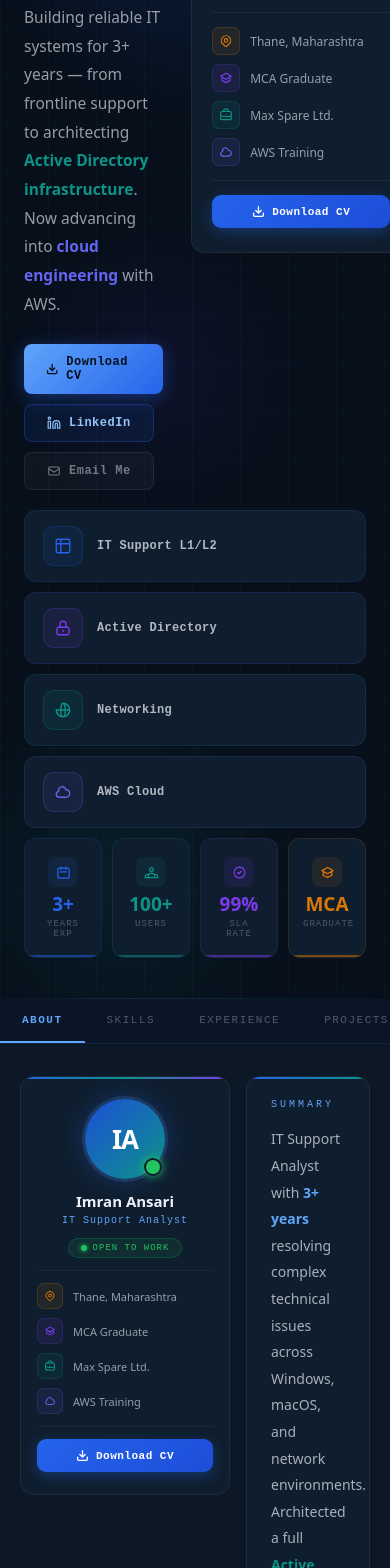
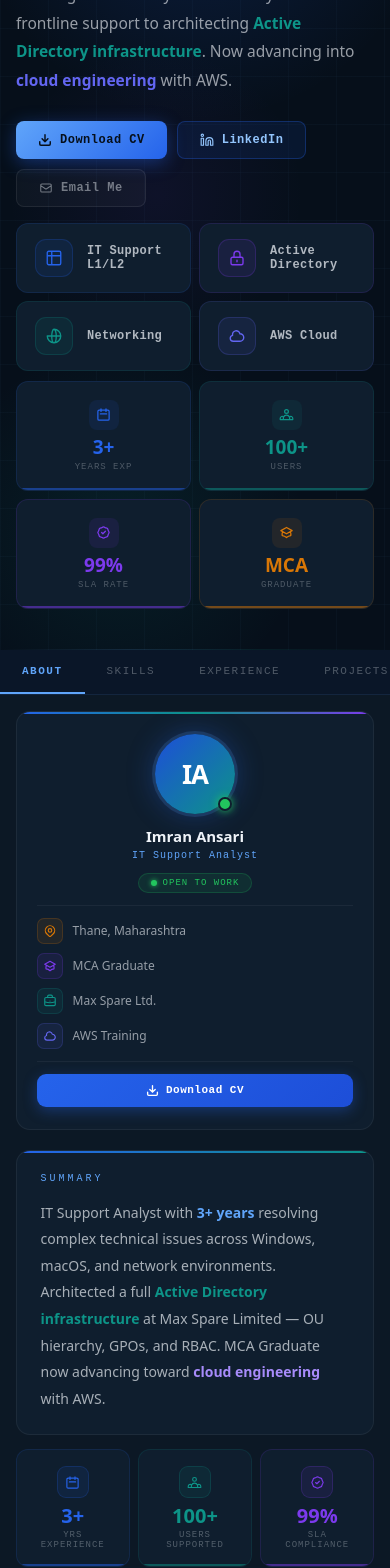
Before and after one commit to Immu06/imran-portfolio, a React (Vite) app: page / in a window 390 px wide. Shown: the part 260-1828 px from the top of the page. Built offline with nearby package versions, Linux system fonts and the light colour scheme.

Commit message:
Mobile responsive fixes

```diff
--- a/src/App.jsx
+++ b/src/App.jsx
@@ -1,4 +1,31 @@
 import { useState, useEffect } from "react";
+
+// ─── RESPONSIVE CSS ──────────────────────────────────────────────────────────
+const MOBILE_CSS = `
+  * { box-sizing: border-box; }
+  html, body { margin: 0; padding: 0; background: #060f1a; }
+
+  .hero-grid { display: grid; grid-template-columns: 1fr 220px; gap: 28px; align-items: start; margin-bottom: 20px; }
+  .hero-profile-card { display: block; }
+  .hero-tags { display: grid; grid-template-columns: repeat(auto-fill, minmax(185px,1fr)); gap: 10px; margin-bottom: 10px; }
+  .hero-stats { display: grid; grid-template-columns: repeat(4,1fr); gap: 10px; }
+  .about-top { display: grid; grid-template-columns: 210px 1fr; gap: 16px; align-items: start; }
+  .about-stats { display: grid; grid-template-columns: repeat(3,1fr); gap: 10px; }
+  .about-two-col { display: grid; grid-template-columns: 1fr 1fr; gap: 16px; }
+  .mobile-profile { display: none; }
+
+  @media (max-width: 640px) {
+    .hero-grid { grid-template-columns: 1fr; gap: 20px; margin-bottom: 16px; }
+    .hero-profile-card { display: none !important; }
+    .hero-tags { grid-template-columns: 1fr 1fr; gap: 8px; }
+    .hero-stats { grid-template-columns: repeat(2,1fr); gap: 8px; }
+
+    .about-top { grid-template-columns: 1fr; gap: 14px; }
+    .about-stats { grid-template-columns: repeat(3,1fr); gap: 8px; }
+    .about-two-col { grid-template-columns: 1fr; gap: 14px; }
+    .mobile-profile { display: block; }
+  }
+`;
 
 // ─── DATA ───────────────────────────────────────────────────────────────────
 
@@ -289,9 +316,9 @@ function HeroSection() {
         <span style={{ fontFamily: "monospace", fontSize: 10, color: "rgba(240,244,249,0.28)", letterSpacing: 1 }}>{time}</span>
       </div>
 
-      <div style={{ position: "relative", zIndex: 2, maxWidth: 860, margin: "0 auto", padding: "36px 24px 40px" }}>
+      <div style={{ position: "relative", zIndex: 2, maxWidth: 860, margin: "0 auto", padding: "clamp(20px,5vw,36px) clamp(16px,4vw,24px) 40px" }}>
         {/* Two-column: content + profile card */}
-        <div style={{ display: "grid", gridTemplateColumns: "1fr 220px", gap: 28, alignItems: "start", marginBottom: 20 }}>
+        <div className="hero-grid">
           <div>
             {/* Badge */}
             <div style={{ display: "inline-flex", alignItems: "center", gap: 7, background: "rgba(34,197,94,0.08)", border: "1px solid rgba(34,197,94,0.2)", borderRadius: 20, padding: "5px 14px", marginBottom: 20 }}>
@@ -341,11 +368,13 @@ function HeroSection() {
             </div>
           </div>
 
-          <ProfileCard />
+          <div className="hero-profile-card">
+            <ProfileCard />
+          </div>
         </div>
 
         {/* Skill tag row */}
-        <div style={{ display: "grid", gridTemplateColumns: "repeat(auto-fill,minmax(185px,1fr))", gap: 10, marginBottom: 10 }}>
+        <div className="hero-tags">
           {highlights.map((h, i) => (
             <div key={i} style={{ display: "flex", alignItems: "center", gap: 14, padding: "15px 18px", background: "#0f1e2e", borderRadius: 12, border: `1px solid ${h.color}25` }}>
               <IconBox path={h.path} color={h.color} size={38} iconSize={18} />
@@ -355,7 +384,7 @@ function HeroSection() {
         </div>
 
         {/* Stats row */}
-        <div style={{ display: "grid", gridTemplateColumns: "repeat(4,1fr)", gap: 10 }}>
+        <div className="hero-stats" style={{ marginTop: 10 }}>
           {stats.map((s, i) => (
             <div key={i} style={{ background: "#0f1e2e", borderRadius: 12, border: `1px solid ${s.color}25`, padding: "18px 14px", textAlign: "center", position: "relative", overflow: "hidden" }}>
               <div style={{ position: "absolute", bottom: 0, left: 0, right: 0, height: 2, background: s.color, opacity: 0.5 }} />
@@ -396,17 +425,19 @@ export default function Portfolio() {
     { id: "goals",      label: "Goals"      },
   ];
 
-  // Kill browser default body margin/background
+  // Inject responsive CSS + reset body styles
   useEffect(() => {
+    const style = document.createElement("style");
+    style.id = "portfolio-responsive";
+    style.textContent = MOBILE_CSS;
+    document.head.appendChild(style);
     document.body.style.margin = "0";
     document.body.style.padding = "0";
     document.body.style.background = "#060f1a";
     document.documentElement.style.background = "#060f1a";
-    document.documentElement.style.margin = "0";
-    document.documentElement.style.padding = "0";
     return () => {
+      document.getElementById("portfolio-responsive")?.remove();
       document.body.style.margin = "";
-      document.body.style.padding = "";
       document.body.style.background = "";
       document.documentElement.style.background = "";
     };
@@ -433,14 +464,21 @@ export default function Portfolio() {
 
       {/* ── CONTENT ── */}
       <div style={{ minHeight: "calc(100vh - 200px)" }}>
-        <div style={{ maxWidth: 860, margin: "0 auto", padding: "32px 20px 80px" }}>
+        <div style={{ maxWidth: 860, margin: "0 auto", padding: "clamp(16px,4vw,32px) clamp(12px,4vw,20px) 80px" }}>
 
           {/* ══ ABOUT ══ */}
           {tab === "about" && (
             <div style={{ display: "grid", gap: 20 }}>
+
+              {/* Mobile-only profile card (hero card hidden on mobile) */}
+              <div className="mobile-profile">
+                <ProfileCard avatarSize={80} padding="22px 20px" gap={12} fontSize={{ name: 15, role: 10, info: 12, btn: 11 }} iconBox={26} />
+              </div>
               {/* Profile + Summary row */}
-              <div style={{ display: "grid", gridTemplateColumns: "210px 1fr", gap: 16, alignItems: "start" }}>
-                <ProfileCard avatarSize={80} padding="22px 16px" gap={12} fontSize={{ name: 15, role: 10, info: 11, btn: 11 }} iconBox={24} />
+              <div className="about-top">
+                <div className="hero-profile-card">
+                  <ProfileCard avatarSize={80} padding="22px 16px" gap={12} fontSize={{ name: 15, role: 10, info: 11, btn: 11 }} iconBox={24} />
+                </div>
 
                 <div style={{ display: "grid", gap: 14 }}>
                   <DarkCard accent="linear-gradient(90deg,#2563eb,#0d9488)" style={{ padding: "22px 24px" }}>
@@ -450,7 +488,7 @@ export default function Portfolio() {
                     </p>
                   </DarkCard>
 
-                  <div style={{ display: "grid", gridTemplateColumns: "repeat(3,1fr)", gap: 10 }}>
+                  <div className="about-stats">
                     {[
                       { n: "3+", l: "Yrs Experience", color: "#2563eb", path: "M8 7V3m8 4V3m-9 8h10M5 21h14a2 2 0 002-2V7a2 2 0 00-2-2H5a2 2 0 00-2 2v12a2 2 0 002 2z" },
                       { n: "100+", l: "Users Supported", color: "#0d9488", path: "M17 20h5v-2a3 3 0 00-5.356-1.857M17 20H7m10 0v-2c0-.656-.126-1.283-.356-1.857M7 20H2v-2a3 3 0 015.356-1.857M7 20v-2c0-.656.126-1.283.356-1.857m0 0a5.002 5.002 0 019.288 0M15 7a3 3 0 11-6 0 3 3 0 016 0z" },
@@ -491,7 +529,7 @@ export default function Portfolio() {
               </DarkCard>
 
               {/* Soft skills + Contact row */}
-              <div style={{ display: "grid", gridTemplateColumns: "1fr 1fr", gap: 16 }}>
+              <div className="about-two-col">
                 <DarkCard accent="linear-gradient(90deg,#d97706,#dc2626)" style={{ padding: "22px 24px" }}>
                   <SectionTag label="Soft Skills" color="#fbbf24" />
                   <div style={{ display: "grid", gap: 11 }}>
```
